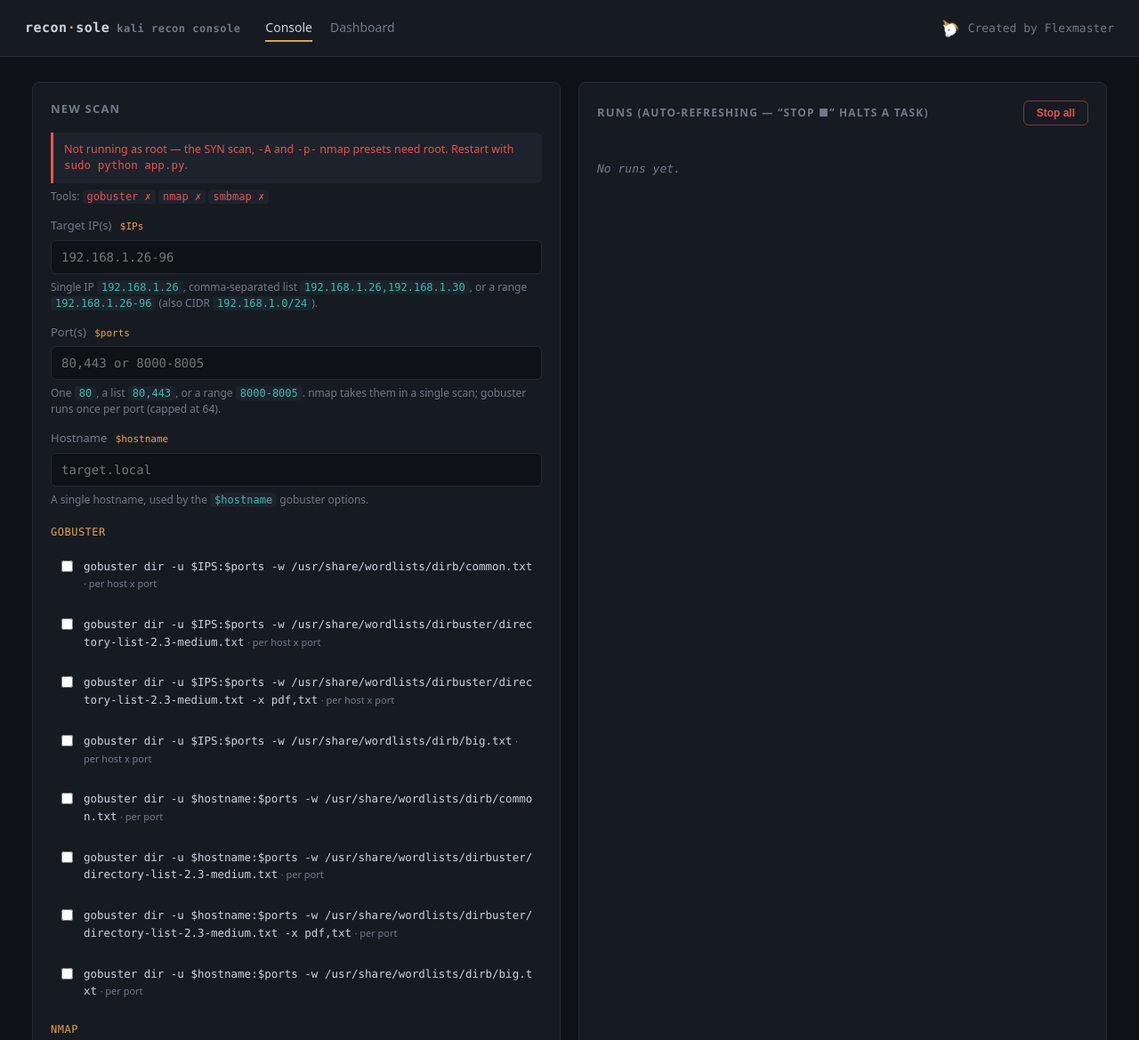
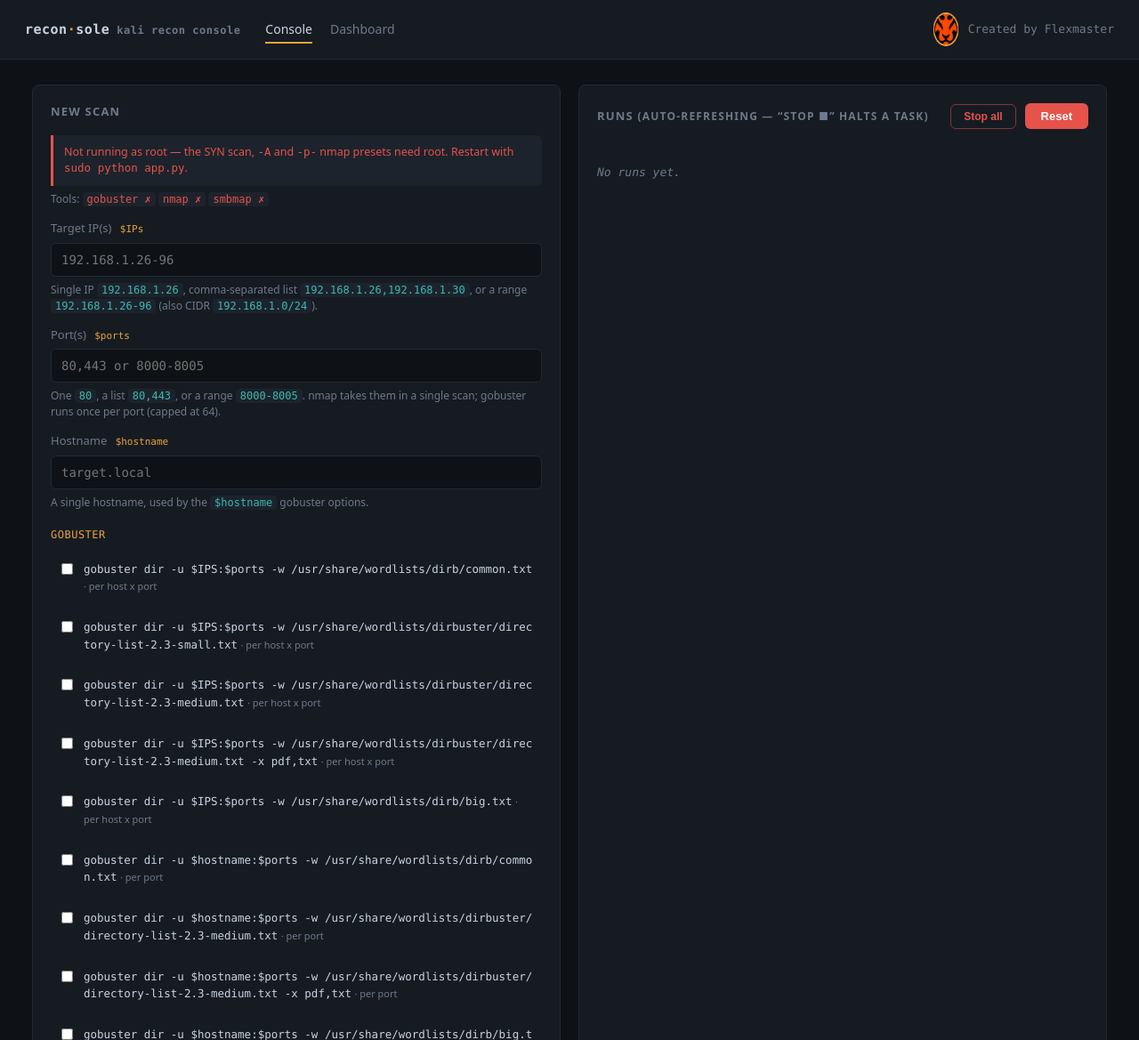
Before and after one commit to DFIRFRANKY/reconsole, a Flask app: page / in a window 1280 px wide. Shown: the top 1169 px of the page at 89% size. Run offline with Flask 3, Linux system fonts and the light colour scheme; data that the repository does not hold is empty.

Commit message:
Add reset + per-run remove, scheme-aware $hostname, gobuster small wordlist; swap unicorn logo for rotating lion

```diff
--- a/app.py
+++ b/app.py
@@ -23,6 +23,7 @@ import html as _html
 import os
 import queue
 import re
+import shutil
 import threading
 
 from flask import Flask, Response, jsonify, render_template, request
@@ -187,6 +188,55 @@ def api_stop_all():
     return jsonify({"stopped_runs": len(stopped), "drained_jobs": drained})
 
 
+@app.route("/api/run/<int:run_id>/delete", methods=["POST"])
+def api_delete_run(run_id):
+    """Remove a single run: stop it if running, delete its row + results, and
+    delete its output/xml files from disk."""
+    run = db.get_run(run_id)
+    if not run:
+        return jsonify({"error": "unknown run"}), 404
+    if run["status"] == "running":
+        scanner.stop_run(run_id)
+    outfile = db.delete_run(run_id)
+    if outfile:
+        d = os.path.dirname(outfile)
+        for p in (outfile, os.path.join(d, f"run_{run_id}.xml")):
+            try:
+                if os.path.exists(p):
+                    os.remove(p)
+            except OSError:
+                pass
+    return jsonify({"deleted": run_id})
+
+
+@app.route("/api/reset", methods=["POST"])
+def api_reset():
+    """Wipe ALL results: stop everything, clear the database, and delete every
+    per-scan output file."""
+    # 1) stop anything queued or running
+    while True:
+        try:
+            scan_id = _job_queue.get_nowait()[0]
+        except queue.Empty:
+            break
+        scanner.cancel_scan(scan_id)
+        _job_queue.task_done()
+    for s in db.list_scans():
+        if s["status"] in ("running", "queued"):
+            scanner.cancel_scan(s["id"])
+    scanner.kill_all_procs()
+    # 2) wipe the database
+    db.reset_all()
+    # 3) wipe the runs directory
+    try:
+        if os.path.isdir(scanner.RUNS_DIR):
+            shutil.rmtree(scanner.RUNS_DIR)
+        os.makedirs(scanner.RUNS_DIR, exist_ok=True)
+    except OSError:
+        pass
+    return jsonify({"reset": True})
+
+
 @app.route("/output/<int:run_id>")
 def output(run_id):
     """Live view of a run's output. Auto-refreshes while the run is in
--- a/database.py
+++ b/database.py
@@ -158,6 +158,28 @@ def get_run(run_id: int):
         return dict(row) if row else None
 
 
+def delete_run(run_id: int):
+    """Remove a single run and its parsed results. Returns the output_file path
+    (so the caller can delete the file on disk)."""
+    with _write_lock, get_conn() as conn:
+        row = conn.execute("SELECT output_file FROM runs WHERE id=?", (run_id,)).fetchone()
+        outfile = row["output_file"] if row else None
+        conn.execute("DELETE FROM ports WHERE run_id=?", (run_id,))
+        conn.execute("DELETE FROM findings WHERE run_id=?", (run_id,))
+        conn.execute("DELETE FROM runs WHERE id=?", (run_id,))
+    return outfile
+
+
+def reset_all() -> None:
+    """Wipe every scan, run, port and finding. (FK cascade would handle most of
+    this from scans, but we clear all tables explicitly to be safe.)"""
+    with _write_lock, get_conn() as conn:
+        conn.execute("DELETE FROM findings")
+        conn.execute("DELETE FROM ports")
+        conn.execute("DELETE FROM runs")
+        conn.execute("DELETE FROM scans")
+
+
 # ---- results ----
 def add_port(scan_id, run_id, ip, port, protocol, state, service, product, version) -> None:
     with _write_lock, get_conn() as conn:
--- a/scanner.py
+++ b/scanner.py
@@ -208,6 +208,8 @@ PRESETS = [
     # gobuster against IP target(s) -- one run per (host, port)
     {"id": "gobuster_ip_common", "tool": "gobuster", "loop": ("ip", "port"), "parse": "gobuster",
      "template": "gobuster dir -u $IPS:$ports -w /usr/share/wordlists/dirb/common.txt"},
+    {"id": "gobuster_ip_small", "tool": "gobuster", "loop": ("ip", "port"), "parse": "gobuster",
+     "template": "gobuster dir -u $IPS:$ports -w /usr/share/wordlists/dirbuster/directory-list-2.3-small.txt"},
     {"id": "gobuster_ip_medium", "tool": "gobuster", "loop": ("ip", "port"), "parse": "gobuster",
      "template": "gobuster dir -u $IPS:$ports -w /usr/share/wordlists/dirbuster/directory-list-2.3-medium.txt"},
     {"id": "gobuster_ip_medium_ext", "tool": "gobuster", "loop": ("ip", "port"), "parse": "gobuster",
@@ -359,17 +361,25 @@ def parse_ports(raw: str):
 
 
 def validate_hostname(raw: str) -> str:
-    """Validate a SINGLE hostname for the $hostname variable."""
+    """Validate a SINGLE hostname for the $hostname variable. An optional
+    http:// or https:// scheme is allowed and preserved (so it flows straight
+    into gobuster's -u, e.g. https://target.local:$ports)."""
     h = raw.strip()
     if not h:
         raise ValueError("Empty hostname")
     if "," in h:
         raise ValueError("Only a single hostname is allowed")
-    if any(ch in _META for ch in h) or " " in h:
+
+    # Split off an optional scheme; validate only the host part.
+    m = re.match(r"^(https?://)(.*)$", h, re.I)
+    scheme, host = (m.group(1), m.group(2)) if m else ("", h)
+    host = host.rstrip("/")
+
+    if any(ch in _META for ch in host) or " " in host:
         raise ValueError("Hostname contains illegal characters")
-    if not _HOSTNAME_RE.match(h):
-        raise ValueError(f"'{h}' is not a valid hostname")
-    return h
+    if not _HOSTNAME_RE.match(host):
+        raise ValueError(f"'{host}' is not a valid hostname")
+    return scheme + host
 
 
 def write_ip_file(scan_id: int, ips: list) -> str:
--- a/static/style.css
+++ b/static/style.css
@@ -21,8 +21,9 @@ a:hover { text-decoration:underline; }
 .nav a { color:var(--muted); font-size:14px; padding:4px 0; border-bottom:2px solid transparent; }
 .nav a.active { color:var(--text); border-bottom-color:var(--amber); }
 .credit { margin-left:auto; color:var(--muted); font-size:13px; font-family:var(--mono); display:flex; align-items:center; gap:8px; }
-.unicorn { width:26px; height:26px; transform-origin:50% 50%; animation: uspin 3.5s linear infinite; }
-@keyframes uspin { from { transform: rotate(0deg); } to { transform: rotate(360deg); } }
+.lion { width:34px; height:34px; border-radius:50%; object-fit:cover; transform-origin:50% 50%;
+    animation: lionspin 3.5s linear infinite; box-shadow:0 0 0 2px var(--amber); }
+@keyframes lionspin { from { transform: rotateY(0deg); } to { transform: rotateY(360deg); } }
 
 .wrap { max-width:1800px; margin:0 auto; padding:28px 36px; }
 .grid { display:grid; gap:20px; }
@@ -63,15 +64,21 @@ button:disabled { opacity:.5; cursor:not-allowed; }
 
 /* runs list */
 .panel-head { display:flex; align-items:center; justify-content:space-between; margin-bottom:14px; }
+.head-actions { display:flex; gap:10px; align-items:center; }
 .stopall { width:auto; margin:0; padding:6px 14px; background:transparent; color:var(--red);
     border:1px solid rgba(229,83,75,.5); border-radius:6px; font-weight:600; font-size:12px; }
 .stopall:hover { background:rgba(229,83,75,.12); filter:none; }
+.resetbtn { width:auto; margin:0; padding:7px 18px; background:var(--red); color:#fff;
+    border:none; border-radius:6px; font-weight:700; font-size:13px; cursor:pointer; }
+.resetbtn:hover { filter:brightness(1.1); }
 .runs-panel { display:flex; flex-direction:column; min-height:0; }
 .runs { font-family:var(--mono); font-size:13px; flex:1 1 auto; min-height:0; overflow-y:auto; }
 .run-item { border-bottom:1px solid var(--line); padding-bottom:4px; }
-.run-row { display:grid; grid-template-columns:46px 1fr 92px 76px 60px; gap:10px; align-items:center;
+.run-row { display:grid; grid-template-columns:40px 1fr 86px 70px 52px 26px; gap:10px; align-items:center;
     padding:9px 4px; }
 .run-row:hover { background:var(--surface-2); }
+.rmbtn { color:var(--muted); text-align:center; cursor:pointer; font-size:14px; line-height:1; }
+.rmbtn:hover { color:var(--red); text-decoration:none; }
 .tail { margin:2px 4px 8px; padding:8px 10px; background:var(--ink); border:1px solid var(--line);
     border-radius:6px; font-family:var(--mono); font-size:12px; line-height:1.4; color:var(--muted);
     max-height:352px; overflow:auto; white-space:pre; }   /* ~20 lines tall, scrolls for the rest */
--- a/templates/index.html
+++ b/templates/index.html
@@ -14,16 +14,7 @@
         <a href="/dashboard">Dashboard</a>
     </nav>
     <span class="credit">
-        <svg class="unicorn" viewBox="0 0 64 64" xmlns="http://www.w3.org/2000/svg" aria-label="unicorn">
-            <path d="M44 22 C 55 28, 55 46, 45 52 C 50 43, 50 33, 42 29 Z" fill="#e8a33d"/>
-            <path d="M22 26 L26 12 L33 24 Z" fill="#ffffff"/>
-            <circle cx="32" cy="36" r="16" fill="#ffffff"/>
-            <ellipse cx="20" cy="42" rx="9" ry="7" fill="#ffffff"/>
-            <path d="M28 22 L34 2 L40 22 Z" fill="#e8a33d"/>
-            <path d="M31 16 L37 16 M30 19 L38 19" stroke="#c47f1e" stroke-width="1.4"/>
-            <circle cx="28" cy="34" r="2.3" fill="#2a1c0a"/>
-            <circle cx="15" cy="44" r="1.5" fill="#2a1c0a"/>
-        </svg>
+        <img class="lion" src="/static/lion.jpg" alt="lion">
         Created by Flexmaster
     </span>
 </div>
@@ -77,7 +68,10 @@
     <div class="panel runs-panel">
         <div class="panel-head">
             <h2 style="margin:0">Runs <span class="fmt">(auto-refreshing — “stop ■” halts a task)</span></h2>
-            <button class="stopall" id="stopAll" title="Stop every running and queued task">Stop all</button>
+            <div class="head-actions">
+                <button class="stopall" id="stopAll" title="Stop every running and queued task">Stop all</button>
+                <button class="resetbtn" id="resetAll" title="Wipe all results">Reset</button>
+            </div>
         </div>
         <div class="runs" id="runs"><p class="empty">No runs yet.</p></div>
     </div>
@@ -183,6 +177,7 @@ function buildRunItem(r) {
             <span class="status"></span>
             <a class="outbtn" target="_blank"></a>
             <span class="stopcell"></span>
+            <a class="rmbtn" title="Remove this run" onclick="removeRun(${r.id})">✕</a>
         </div>
         <div class="run-err fmt" style="color:var(--red);padding:0 4px 6px;display:none"></div>
         <pre class="tail" id="tail-${r.id}">(no output yet)</pre>`;
@@ -267,11 +262,32 @@ async function stopRun(id) {
     refresh();
 }
 
+async function removeRun(id) {
+    await fetch(`/api/run/${id}/delete`, { method: "POST" });
+    const el = document.getElementById('run-' + id);
+    if (el) el.remove();
+    tailLoadedOnce.delete(String(id));
+    tailFinalized.delete(String(id));
+    if (!document.querySelector('.run-item')) {
+        $("runs").innerHTML = '<p class="empty">No runs yet.</p>';
+    }
+}
+
 $("stopAll").addEventListener("click", async () => {
     $("stopAll").disabled = true;
     await fetch("/api/stop_all", { method: "POST" });
     $("stopAll").disabled = false;
     refresh();
+});
+
+$("resetAll").addEventListener("click", async () => {
+    if (!confirm("Wipe ALL results — every run, finding and output file? This cannot be undone.")) return;
+    $("resetAll").disabled = true;
+    await fetch("/api/reset", { method: "POST" });
+    tailLoadedOnce.clear();
+    tailFinalized.clear();
+    $("runs").innerHTML = '<p class="empty">No runs yet.</p>';
+    $("resetAll").disabled = false;
 });
 
 loadEnv(); loadTools(); loadPresets(); refresh();
```
Also changed, not shown: templates/dashboard.html (+1 -10 lines), README.md, static/lion.jpg (added).
